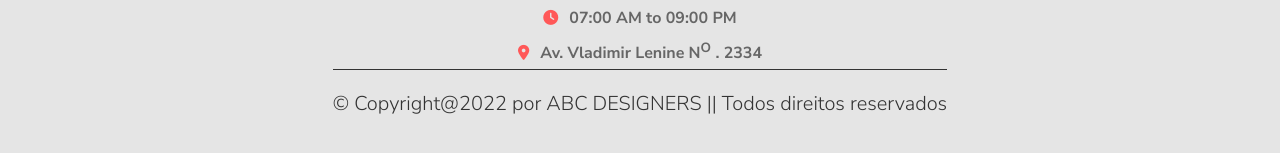
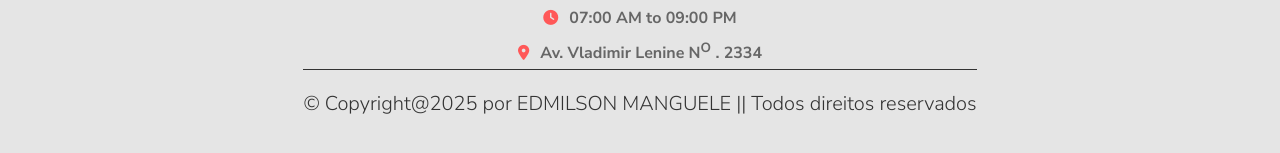
Before and after one commit to milson94/new_site, a website: page servicos.html in a window 1280 px wide. Shown: the part 1529-1682 px from the top of the page. Drawn offline with Linux system fonts and the light colour scheme; a web font is replaced by a local one.

Commit message:
updated footer description

```diff
--- a/servicos.html
+++ b/servicos.html
@@ -278,7 +278,7 @@
         </div>
 
 
-        <div class="credit"> © Copyright@2022 por <span>abc designers</span> || Todos direitos reservados  </div>
+        <div class="credit"> &copy; Copyright@2025 por <span>edmilson manguele</span> || Todos direitos reservados  </div>
     </section>
     <!-- footer section ends -->
 
```
